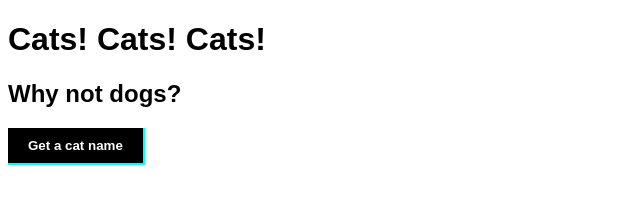
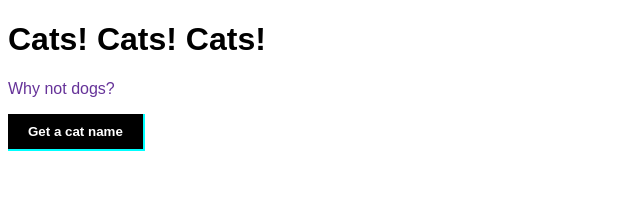
Before and after one commit to shoddyshaman/deployment-demo, a website: page public/index.html in a window 1280 px wide. Shown: the whole page, without its empty margins (0-640 px from the left). Drawn offline with Linux system fonts and the light colour scheme.

Commit message:
deployment-demo changed tag to p

```diff
--- a/public/index.html
+++ b/public/index.html
@@ -10,7 +10,7 @@
 <body>
     <header>
         <h1>Cats! Cats! Cats!</h1>
-        <h2>Why not dogs?</h2>
+        <p>Why not dogs?</p>
     </header>
 
     <button>Get a cat name</button>
```
